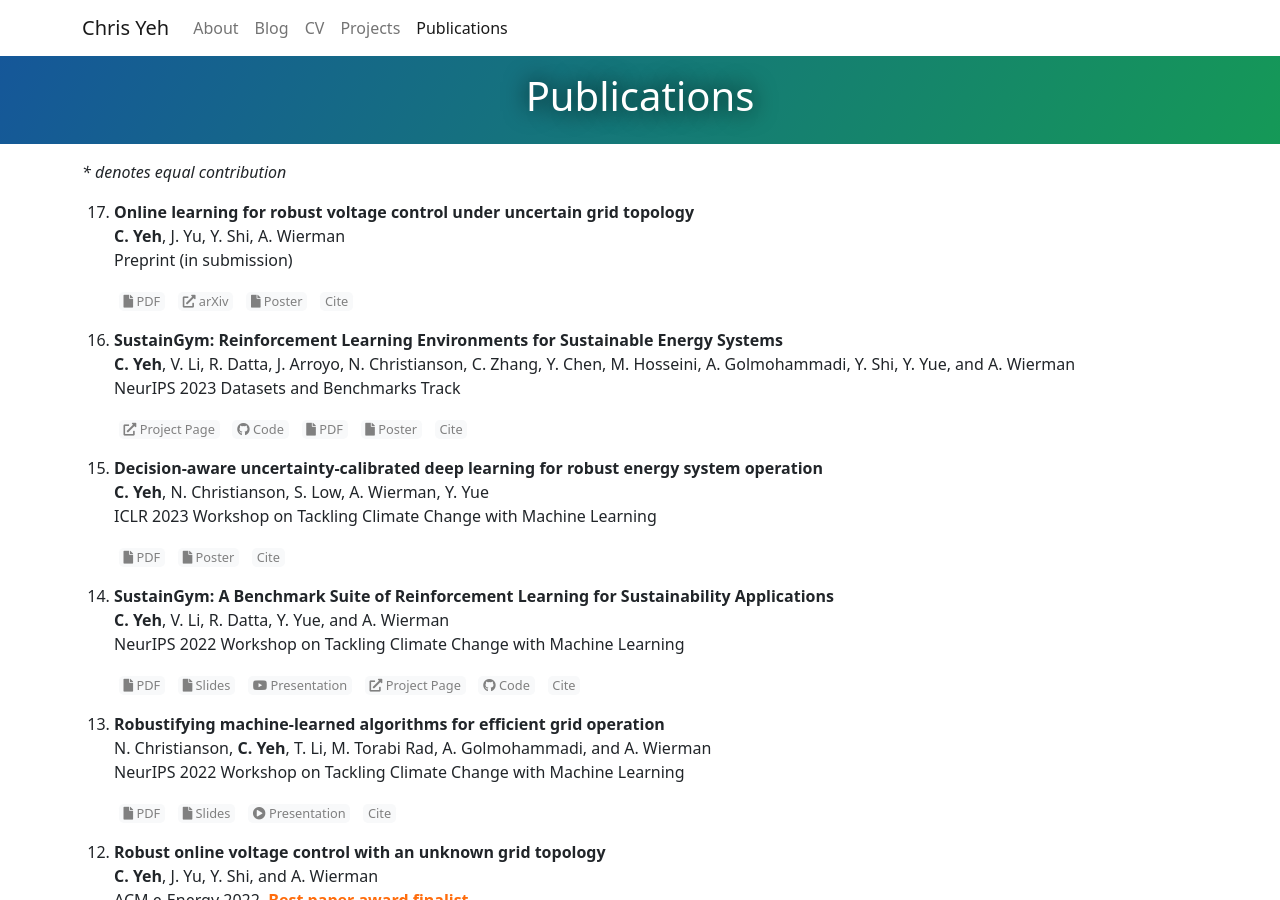
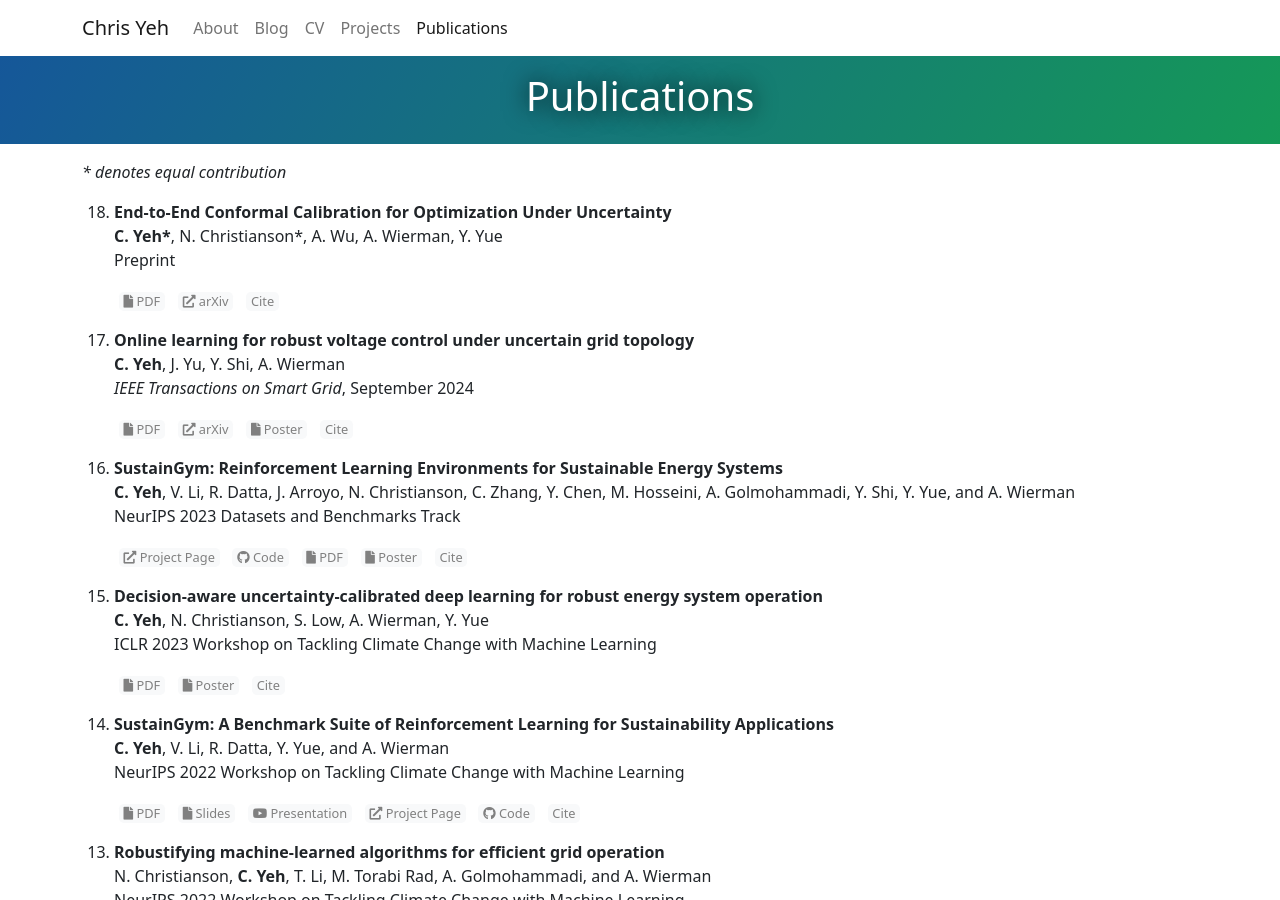
Before and after one commit to chrisyeh96/chrisyeh96.github.io, a Jekyll site: the page built from publications.md, in a window 1280 px wide and 900 px high. Built offline with Jekyll 4.4.1, drawn with Linux system fonts in a browser that asks for light colours; comment, search, counter and statistics services are not loaded.

Commit message:
Publications: update Voltage Control paper to publication in IEEE Transactions on Smart Grid, add preprint of End-to-end Conformal

```diff
--- a/_data/publications.yml
+++ b/_data/publications.yml
@@ -1,21 +1,48 @@
 # ==================
-# 2023
+# 2024
 # ==================
+
+- formatted: |
+    **End-to-End Conformal Calibration for Optimization Under Uncertainty**\
+    **C. Yeh\***, N. Christianson\*, A. Wu, A. Wierman, Y. Yue\
+    Preprint
+  citation: |
+    C. Yeh, N. Christianson, A. Wu, A. Wierman, and Y. Yue, End-to-end conformal calibration for optimization under uncertainty, 2024. DOI: 10.48550/arXiv.2409.20534. [Online]. Available: [https://arxiv.org/abs/2409.20534](https://arxiv.org/abs/2409.20534).
+  bibtex: |
+    @misc{yeh2024endtoend,
+        title = {End-to-End Conformal Calibration for Optimization Under Uncertainty},
+        author = {Yeh, Christopher and Christianson, Nicolas and Wu, Alan and Wierman, Adam and Yue, Yisong},
+        year = 2024,
+        doi = {10.48550/arXiv.2409.20534},
+        url = {https://arxiv.org/abs/2409.20534}
+    }
+  media:
+    - type: pdf
+      name: PDF
+      url: https://drive.google.com/file/d/1jyJ3RkBez_kEROdj2hnrjmO3cysJbecm/view
+    - type: url
+      name: arXiv
+      url: https://arxiv.org/abs/2409.20534
 
 - formatted: |
     **Online learning for robust voltage control under uncertain grid topology**\
     **C. Yeh**, J. Yu, Y. Shi, A. Wierman\
-    Preprint (in submission)
+    _IEEE Transactions on Smart Grid_, September 2024
   citation: |
-    C. Yeh, J. Yu, Y. Shi, A. Wierman, "Online learning for robust voltage control under uncertain grid topology," Jun. 2023. DOI: 10.48550/arXiv.2306.16674. [Online]. Available: [https://arxiv.org/abs/2306.16674](https://arxiv.org/abs/2306.16674).
+    C. Yeh, J. Yu, Y. Shi, and A. Wierman, "Online learning for robust voltage control under uncertain grid topology," _IEEE Transactions on Smart Grid_, vol. 15, no. 5, pp. 4754-4764, Sep. 2024, ISSN: 1949-3061. DOI: 10.1109/TSG.2024.3383804. [Online]. Available: [https://ieeexplore.ieee.org/document/10486962](https://ieeexplore.ieee.org/document/10486962).
   bibtex: |
-    @article{yeh2023online,
-        title = {Online learning for robust voltage control under uncertain grid topology},
+    @article{yeh2024online,
+        title = {Online Learning for Robust Voltage Control Under Uncertain Grid Topology},
         author = {Yeh, Christopher and Yu, Jing and Shi, Yuanyuan and Wierman, Adam},
-        year = 2023,
-        month = 6,
-        doi = {10.48550/arXiv.2306.16674},
-        url = {https://arxiv.org/abs/2306.16674}
+        year = 2024,
+        month = {Sep.},
+        journal = {IEEE Transactions on Smart Grid},
+        volume = 15,
+        number = 5,
+        pages = {4754--4764},
+        doi = {10.1109/TSG.2024.3383804},
+        issn = {1949-3061},
+        url = {https://ieeexplore.ieee.org/document/10486962}
     }
   media:
     - type: pdf
@@ -27,6 +54,11 @@
     - type: pdf
       name: Poster
       url: https://drive.google.com/file/d/1t1VsLw-Qqkqr0WO8IFt1k8nj-J_D4OlW/view?usp=sharing
+
+
+# ==================
+# 2023
+# ==================
 
 - formatted: |
     **SustainGym: Reinforcement Learning Environments for Sustainable Energy Systems**\
```
